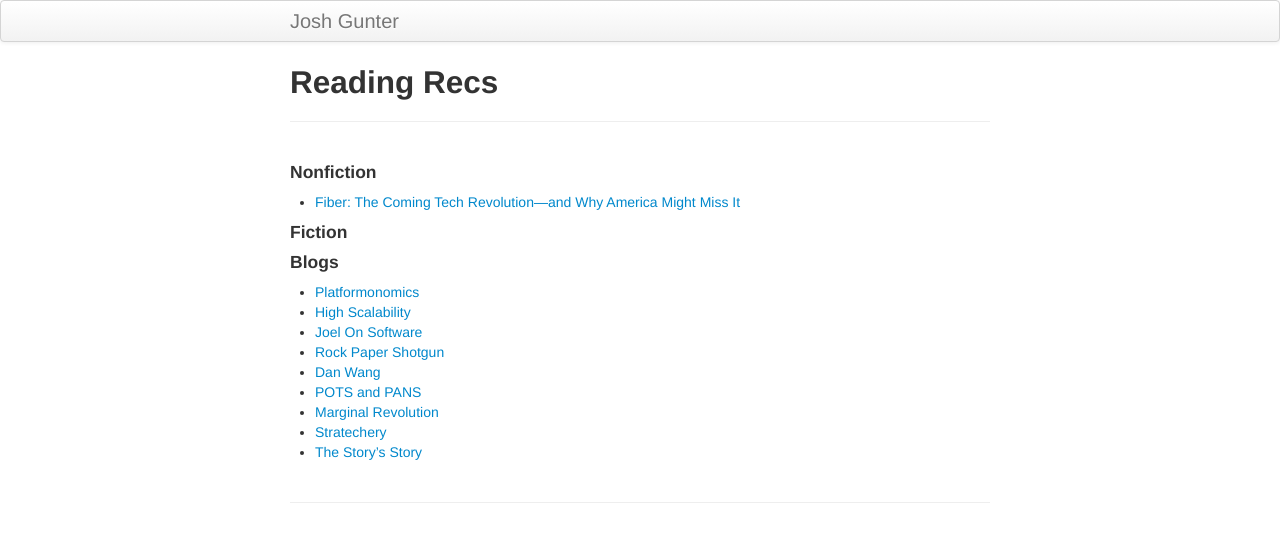
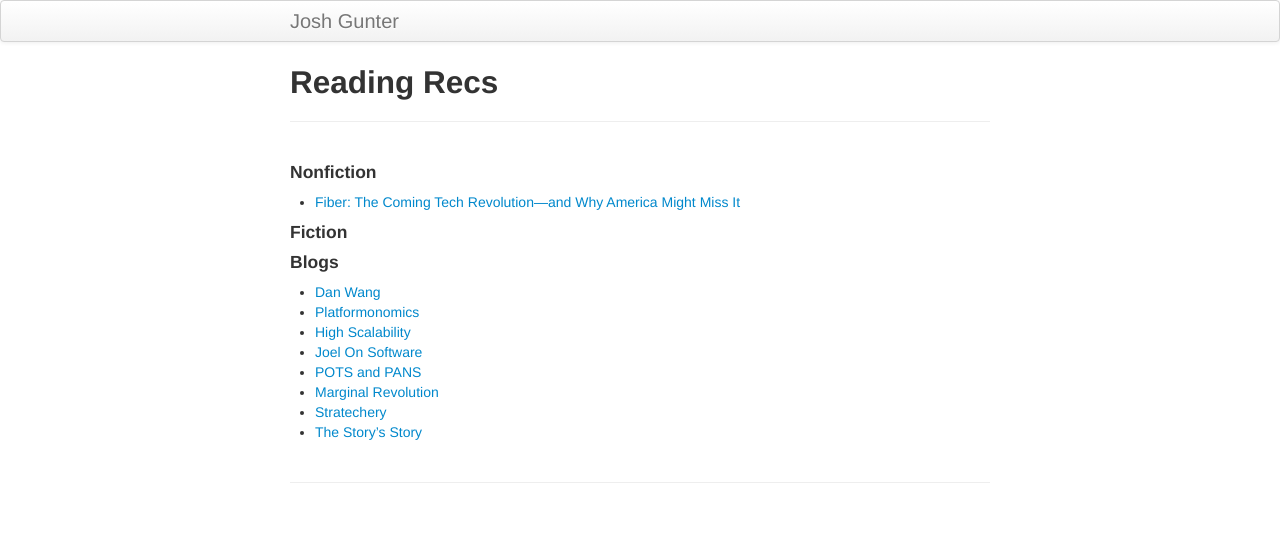
Before and after one commit to joshgunter/gunter_website, a Jekyll site: the page built from index.md, in a window 1280 px wide. Shown: the top 542 px of the page. Built offline with Jekyll 4.4.1, drawn with Linux system fonts in a browser that asks for light colours.

Commit message:
Update index.md

```diff
--- a/index.md
+++ b/index.md
@@ -10,11 +10,10 @@ description: A personal website for Josh Gunter.
 #### Fiction
 
 #### Blogs
+- [Dan Wang](https://danwang.co/)
 - [Platformonomics](http://www.platformonomics.com/)
 - [High Scalability](http://highscalability.com/)
 - [Joel On Software](https://www.joelonsoftware.com/)
-- [Rock Paper Shotgun](https://www.rockpapershotgun.com/)
-- [Dan Wang](https://danwang.co/)
 - [POTS and PANS](https://potsandpansbyccg.com/)
 - [Marginal Revolution](https://marginalrevolution.com/)
 - [Stratechery](https://stratechery.com/)
```
